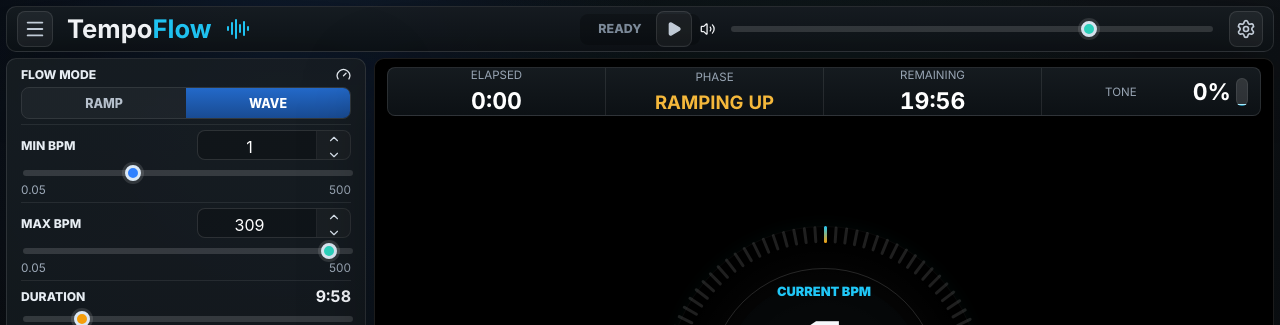
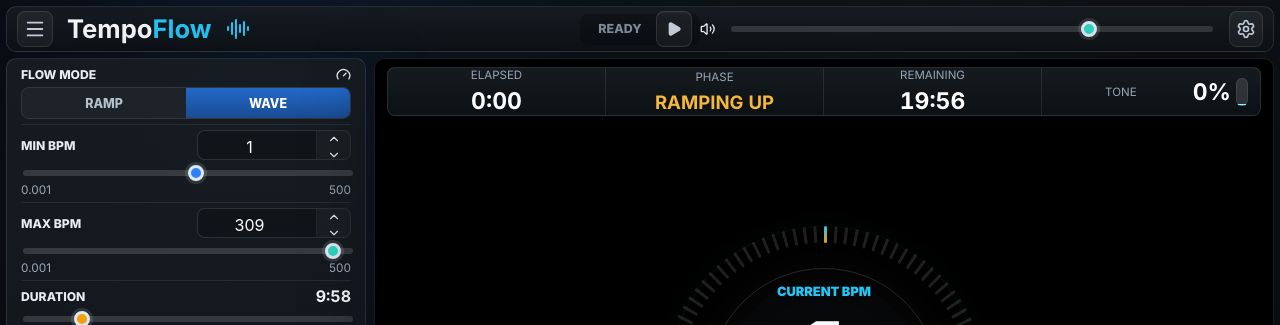
Before and after one commit to oreogano9/bpmapp, a React (Vite) app: page / in a window 1280 px wide. Shown: the top 325 px of the page. Built offline with nearby package versions, Linux system fonts and the light colour scheme.

Commit message:
Lower BPM floor to 0.001

```diff
--- a/src/main.jsx
+++ b/src/main.jsx
@@ -21,7 +21,7 @@
 } from 'lucide-react';
 import './styles.css';
 
-const BPM_MIN = 0.05;
+const BPM_MIN = 0.001;
 const BPM_MAX = 500;
 const DURATION_MIN = 10;
 const DURATION_MAX = 3600;
@@ -68,6 +68,7 @@
 }
 
 function formatBpm(value) {
+  if (value < 0.01) return value.toFixed(3);
   if (value < 1) return value.toFixed(2);
   if (value < 10) return value.toFixed(2).replace(/\.?0+$/, '');
   if (value < 100) return value.toFixed(1).replace(/\.0$/, '');
@@ -76,8 +77,8 @@
 
 function normalizeBpm(value) {
   const safe = clamp(Number(value) || BPM_MIN, BPM_MIN, BPM_MAX);
-  const step = safe < 10 ? 0.01 : safe < 100 ? 0.1 : 1;
-  return clamp(Number((Math.round(safe / step) * step).toFixed(2)), BPM_MIN, BPM_MAX);
+  const step = safe < 0.01 ? 0.001 : safe < 10 ? 0.01 : safe < 100 ? 0.1 : 1;
+  return clamp(Number((Math.round(safe / step) * step).toFixed(3)), BPM_MIN, BPM_MAX);
 }
 
 function toSliderValue(value, min, max, scale) {
@@ -682,7 +683,7 @@
           <div className="controlGroup">
             <div className="controlLine">
               <span>{mode === 'linear' ? 'Start BPM' : 'Min BPM'}</span>
-              <NumberStepper value={startBpm} min={BPM_MIN} max={BPM_MAX} step={0.05} display={formatBpm(startBpm)} onChange={setNormalizedStartBpm} />
+              <NumberStepper value={startBpm} min={BPM_MIN} max={BPM_MAX} step={0.001} display={formatBpm(startBpm)} onChange={setNormalizedStartBpm} />
             </div>
             <SliderRow label="" value={startBpm} min={BPM_MIN} max={BPM_MAX} accent="#2f80ff" scale="log" format={formatBpm} onChange={setNormalizedStartBpm} />
           </div>
@@ -690,7 +691,7 @@
           <div className="controlGroup">
             <div className="controlLine">
               <span>{mode === 'linear' ? 'Target BPM' : 'Max BPM'}</span>
-              <NumberStepper value={targetBpm} min={BPM_MIN} max={BPM_MAX} step={0.05} display={formatBpm(targetBpm)} onChange={setNormalizedTargetBpm} />
+              <NumberStepper value={targetBpm} min={BPM_MIN} max={BPM_MAX} step={0.001} display={formatBpm(targetBpm)} onChange={setNormalizedTargetBpm} />
             </div>
             <SliderRow label="" value={targetBpm} min={BPM_MIN} max={BPM_MAX} accent="#2dd4bf" scale="log" format={formatBpm} onChange={setNormalizedTargetBpm} />
           </div>
```
